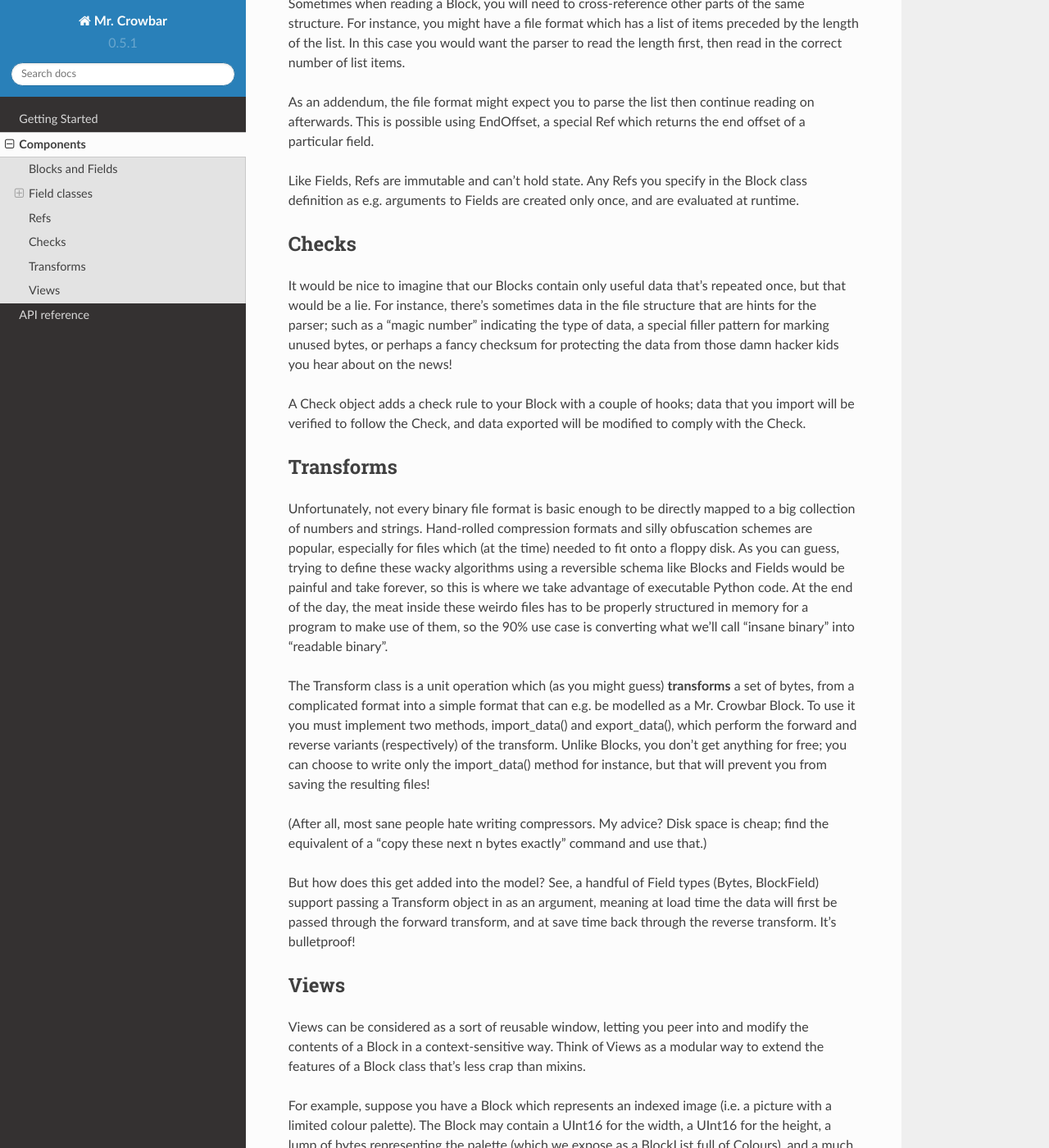
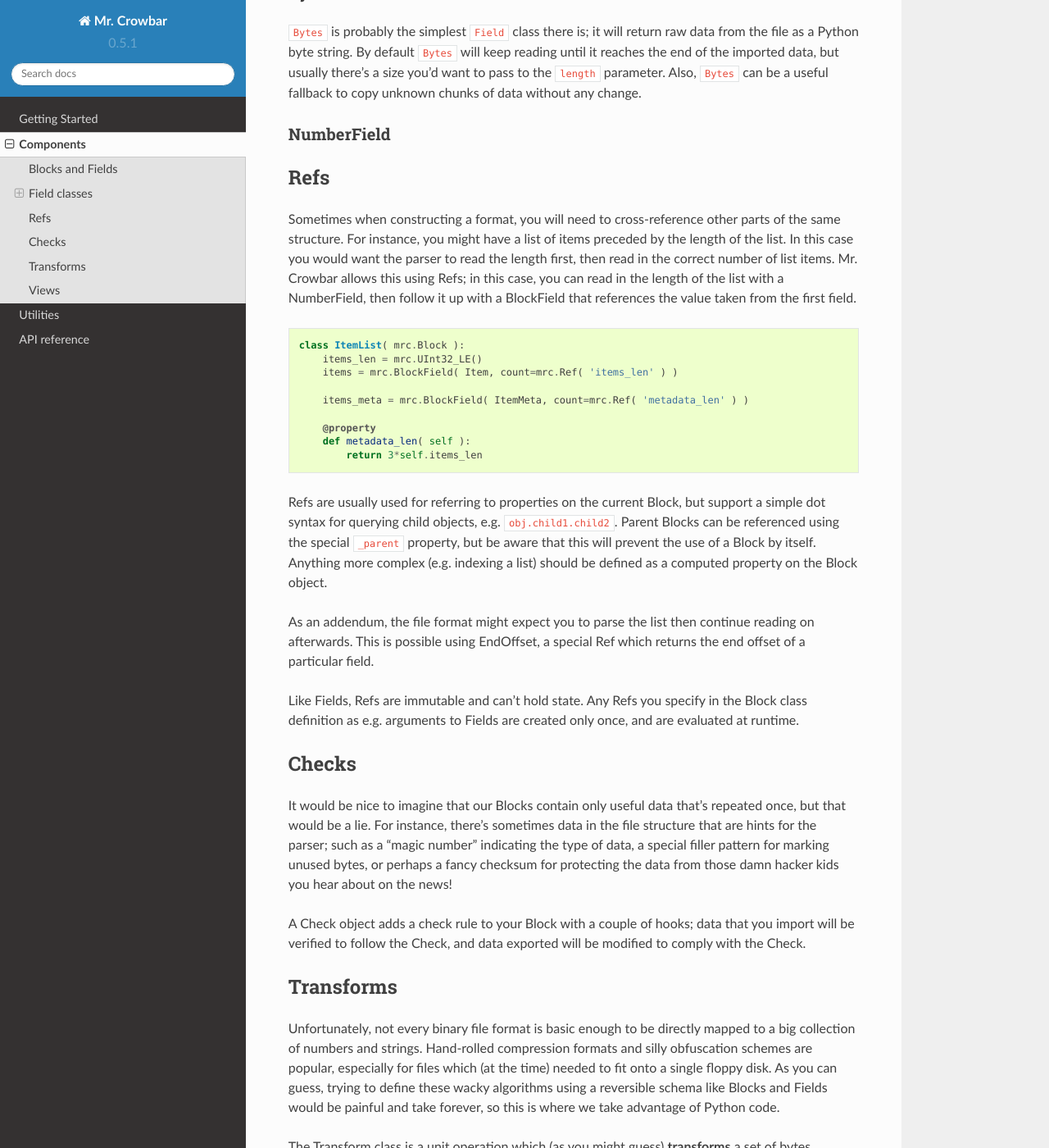
Before and after one commit to moralrecordings/mrcrowbar, a Sphinx documentation site: the page built from doc/source/components.rst, in a window 1280 px wide and 1400 px high, scrolled down 1050 px. Shown: the whole window at 82% size. Built offline with Sphinx 7.4.7 and the Read the Docs theme 2.0.0, drawn with Linux system fonts in a browser that asks for light colours; some of the changed text lies outside the part shown.

Commit message:
doc: editing spree

```diff
--- a/doc/source/components.rst
+++ b/doc/source/components.rst
@@ -6,21 +6,27 @@ Blocks and Fields
 
 In Mr. Crowbar, the goal is to convert raw bytes to editable data structures, and vice versa.
 
-For a byte format, the layout is defined with a ``Block``. A ``Block`` is used to model any slab of bytes which can be broken down into a physically-grouped collection of values, such as numbers, strings or other ``Block`` classes. (If you're familiar with C, a ``Block`` is basically the same thing as a ``struct``)
+For a byte format, the layout is defined with a ``Block``. A ``Block`` is used to model any slab of bytes which can be broken down into a defined collection of values, such as numbers, strings or other ``Block`` classes. (If you're familiar with C, a ``Block`` is basically the same thing as a ``struct``)
 
 Similar to Django models, the structure of a ``Block`` is laid out in the class using ``Field`` definitions. ``Field`` definitions are basically rules for how to interpret the bytes in a ``Block``; for instance, a ``Field`` of type ``UInt32_LE`` is a rule that interprets four bytes as an unsigned, little-endian 32-bit integer. Ideally there should be a ``Field`` definition for every section of data in a ``Block``, even if it's just a placeholder to copy the raw bytes, otherwise it will be left out of the conversion process.
 
-Thanks to some metaclass nightmare fuel, when a ``Block`` is instantiated, all of the ``Field`` definitions turn into editable properties. Now, a tricky thing to keep in mind is that ``Field`` definitions are immutable; that is, there's only ever the one copy of the ``Field`` object which gets shared amongst all of the ``Block`` objects of the same type. So you can't store anything specific to one ``Block`` inside the ``Field`` object!
+Thanks to some metaclass nightmare fuel, when a ``Block`` is instantiated, all of the ``Field`` definitions turn into editable properties. The block parsing engine will take the input set of bytes, then deserialise each of the fields in the order specified by the class definition.
+
+Now, a tricky thing to keep in mind is that ``Field`` definitions are immutable; that is, there's only ever the one copy of the ``Field`` object which gets shared amongst all of the ``Block`` objects of the same type. So you can't store anything specific to one ``Block`` inside the ``Field`` object!
 
 Field classes
 -------------
 
-Mr. Crowbar provides a selection of built-in ``Field`` classes for your writing enjoyment.
+Mr. Crowbar provides a selection of built-in ``Field`` classes for constructing your format definitions.
+
+The constructor of a Field object can take a number of parameters. For maximum readability and compatibility, we recommend using named argments and not relying on any particular argument ordering.
+
+For most fields, the first argument is the block-relative offset into the data from which to start reading from. By default Mr. Crowbar will chain fields one after another, based on the size of the Field returned by get_size(). That said, it is perfectly okay to hardcode offsets for structures of a fixed size, as it makes the layout easier to check
 
 Bytes
 *****
 
-``Bytes`` is probably the simplest ``Field`` class there is; it will return raw data from the file as a Python byte string. By default ``Bytes`` will keep reading until it reaches the end of the imported data, but usually there's a size you'd want to pass to the ``length`` parameter. Also, ``Bytes`` can be a useful stopgap to copy unknown chunks without any change.
+``Bytes`` is probably the simplest ``Field`` class there is; it will return raw data from the file as a Python byte string. By default ``Bytes`` will keep reading until it reaches the end of the imported data, but usually there's a size you'd want to pass to the ``length`` parameter. Also, ``Bytes`` can be a useful fallback to copy unknown chunks of data without any change.
 
 NumberField
 ***********
@@ -30,10 +36,26 @@ NumberField
 
 
 
+
 Refs
 ----
 
-Sometimes when reading a Block, you will need to cross-reference other parts of the same structure. For instance, you might have a file format which has a list of items preceded by the length of the list. In this case you would want the parser to read the length first, then read in the correct number of list items.
+Sometimes when constructing a format, you will need to cross-reference other parts of the same structure. For instance, you might have a list of items preceded by the length of the list. In this case you would want the parser to read the length first, then read in the correct number of list items. Mr. Crowbar allows this using Refs; in this case, you can read in the length of the list with a NumberField, then follow it up with a BlockField that references the value taken from the first field.
+
+.. code:: python
+
+   class ItemList( mrc.Block ):
+       items_len = mrc.UInt32_LE()
+       items = mrc.BlockField( Item, count=mrc.Ref( 'items_len' ) )
+
+       items_meta = mrc.BlockField( ItemMeta, count=mrc.Ref( 'metadata_len' ) )
+
+       @property
+       def metadata_len( self ):
+           return 3*self.items_len
+
+
+Refs are usually used for referring to properties on the current Block, but support a simple dot syntax for querying child objects, e.g. ``obj.child1.child2``. Parent Blocks can be referenced using the special ``_parent`` property, but be aware that this will prevent the use of a Block by itself.  Anything more complex (e.g. indexing a list) should be defined as a computed property on the Block object.
 
 As an addendum, the file format might expect you to parse the list then continue reading on afterwards. This is possible using EndOffset, a special Ref which returns the end offset of a particular field.
 
@@ -51,13 +73,13 @@ A Check object adds a check rule to your Block with a couple of hooks; data that
 Transforms
 ----------
 
-Unfortunately, not every binary file format is basic enough to be directly mapped to a big collection of numbers and strings. Hand-rolled compression formats and silly obfuscation schemes are popular, especially for files which (at the time) needed to fit onto a floppy disk. As you can guess, trying to define these wacky algorithms using a reversible schema like Blocks and Fields would be painful and take forever, so this is where we take advantage of executable Python code. At the end of the day, the meat inside these weirdo files has to be properly structured in memory for a program to make use of them, so the 90% use case is converting what we'll call "insane binary" into "readable binary".
+Unfortunately, not every binary file format is basic enough to be directly mapped to a big collection of numbers and strings. Hand-rolled compression formats and silly obfuscation schemes are popular, especially for files which (at the time) needed to fit onto a single floppy disk. As you can guess, trying to define these wacky algorithms using a reversible schema like Blocks and Fields would be painful and take forever, so this is where we take advantage of Python code.
 
-The Transform class is a unit operation which (as you might guess) **transforms** a set of bytes, from a complicated format into a simple format that can e.g. be modelled as a Mr. Crowbar Block. To use it you must implement two methods, import_data() and export_data(), which perform the forward and reverse variants (respectively) of the transform. Unlike Blocks, you don't get anything for free; you can choose to write only the import_data() method for instance, but that will prevent you from saving the resulting files!
+The Transform class is a unit operation which (as you might guess) **transforms** a set of bytes between the original complicated format and a simple format that can be modelled as a Mr. Crowbar ``Block``. To use it you must implement two methods; import_data() which converts from complicated to simple, and export_data() which converts from simple to complicated. Unlike Blocks, you don't get anything for free; you can choose to write only the import_data() method for instance, but that will prevent you from saving the resulting files!
 
-(After all, most sane people hate writing compressors. My advice? Disk space is cheap; find the equivalent of a "copy these next n bytes exactly" command and use that.)
+A side note; writing a compressor for a proprietary scheme is arduous and usually not worth it. My advice? Disk space is cheap; find how your compression scheme represents "copy these next n bytes exactly" and use that to implement export_data().
 
-But how does this get added into the model? See, a handful of Field types (Bytes, BlockField) support passing a Transform object in as an argument, meaning at load time the data will first be passed through the forward transform, and at save time back through the reverse transform. It's bulletproof!
+But how does this get used by the model? See a handful of Field types (Bytes, BlockField) support passing a Transform object in as an argument, meaning the data will first be passed through the forward transform at load time, and back through the reverse transform at save time. It's bulletproof!
 
 
 Views
--- a/doc/source/conf.py
+++ b/doc/source/conf.py
@@ -39,6 +39,7 @@ extensions = [
     'sphinx.ext.autosummary',
     'sphinx.ext.coverage',
     'sphinx.ext.viewcode',
+    'sphinxarg.ext',
 ]
 
 # show __init__ docstring instead of class one
--- a/doc/source/getting_started.rst
+++ b/doc/source/getting_started.rst
@@ -35,6 +35,7 @@ Writing and using Blocks
 Here's a class for a level file used by the 1991 DOS game *Lemmings*, taken from mrcrowbar.lib.games.lemmings:
 
 .. code:: python
+
     from mrcrowbar import models as mrc
 
     class Level( mrc.Block ):
@@ -105,7 +106,7 @@ The above code is enough to create a two-way binding model for a Lemmings level.
     ll.load( '/path/to/copy/of/lemmings' )
 
     # pick the first level of Tricky
-    level = ll['/path/to/copy/of/lemmings/Level000.dat'].levels[0]   # <Level: This should be a doddle!>
+    level = ll['./Level000.dat'].levels[0]   # <Level: This should be a doddle!>
 
     # Level is a block type, which means we can peek at the bytes representation at any time
     bytes_orig = level.export_data()
@@ -123,7 +124,7 @@ The above code is enough to create a two-way binding model for a Lemmings level.
     utils.hexdump_diff( bytes_orig, bytes_new )
 
     # finally, get the loader to save our changes back to the original file
-    ll.save_file( '/path/to/copy/of/lemmings/Level000.dat' )
+    ll.save_file( './Level000.dat' )
 
 When we open up Lemmings and change the difficulty to "Tricky", we can see the changes.
 
--- a/requirements.txt
+++ b/requirements.txt
@@ -1,2 +1,3 @@
-pylint >= 1.6.2
-sphinx-rtd-theme >= 0.2.4
+pylint >= 2.2.2
+sphinx-rtd-theme >= 0.4.2
+sphinx-argparse >= 0.2.5
```
Also changed, not shown: doc/source/index.rst (+7 -4 lines), doc/source/utilities.rst (added, +22 -0 lines), 1 other file.
